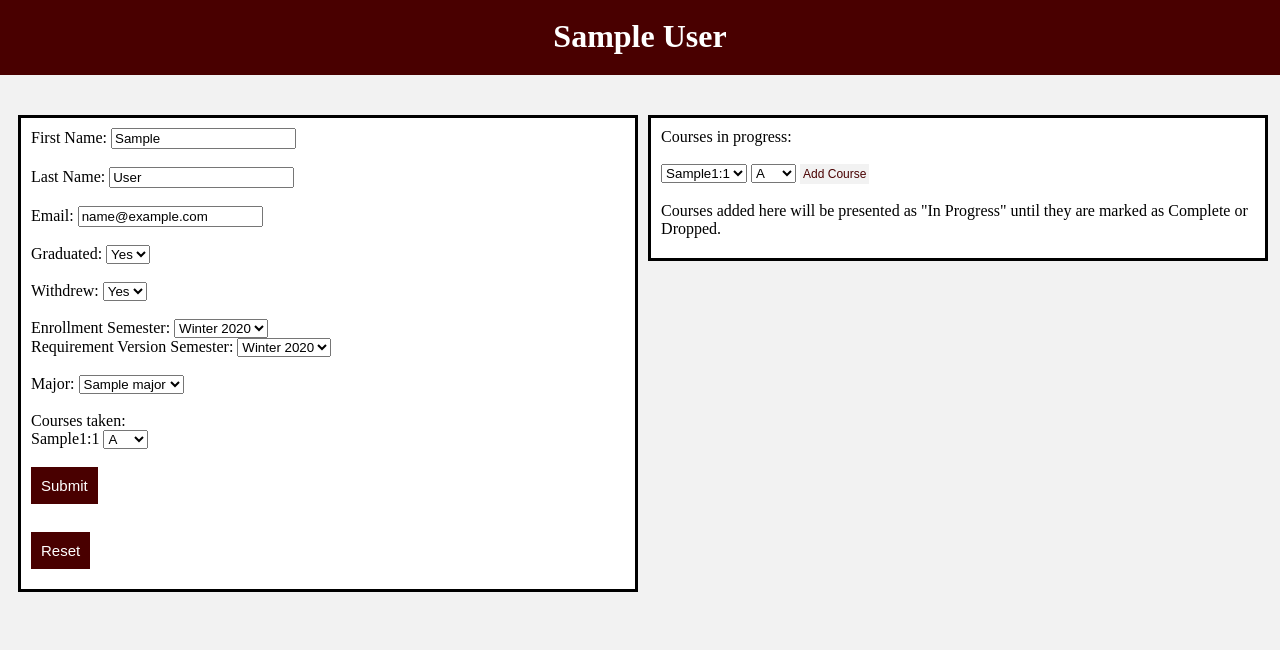
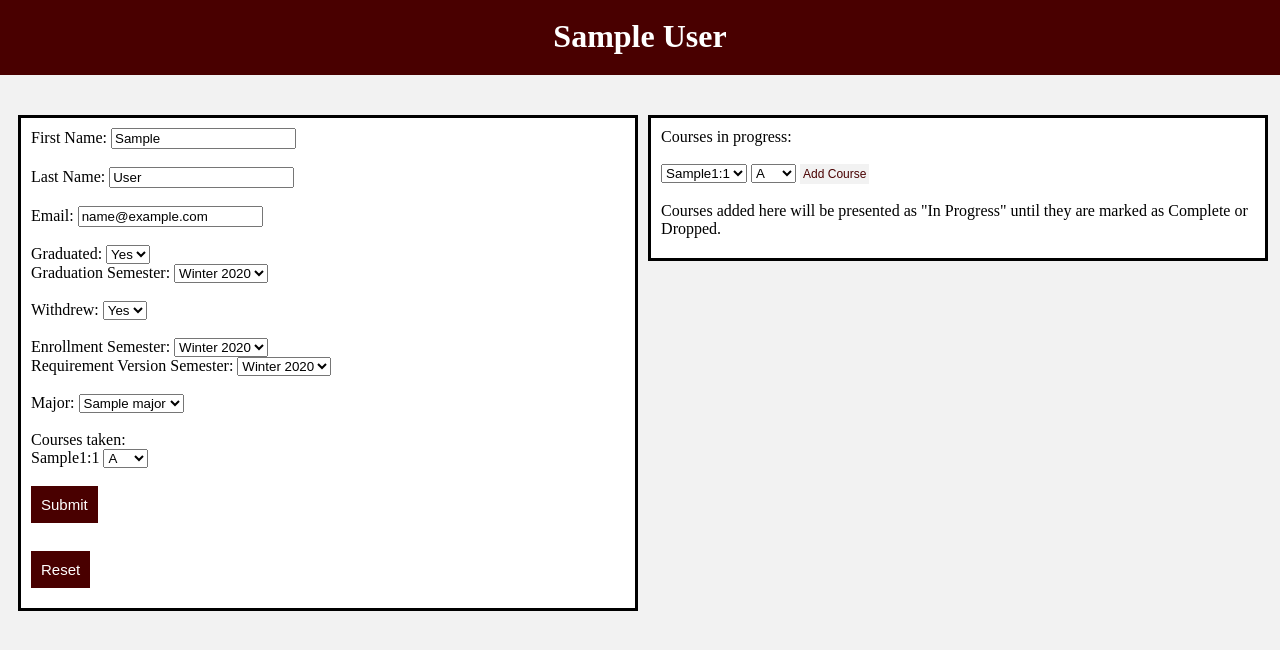
Before and after one commit to romanz-online/CSE416_MAST, a Django app: page /mast/edit/1/ in a window 1280 px wide. Shown: the top 650 px of the page. Run offline with Django 3.2, Linux system fonts and the light colour scheme; tables that the repository leaves empty hold one stand-in row (values such as "Sample post").

Commit message:
added password and graduation semester properties to Student

```diff
--- a/mast/models.py
+++ b/mast/models.py
@@ -7,6 +7,7 @@ class Season(models.TextChoices):
     SPRING = 'Spring'
     SUMMER = 'Summer'
     FALL = 'Fall'
+    NOT_APPLICABLE = 'N/A'
 
 
 class CourseStatus(models.TextChoices):
@@ -112,6 +113,8 @@ class Student(models.Model):
     email = models.CharField(max_length=100)
     entry_semester = models.ForeignKey(Semester, null=True, on_delete=models.SET_NULL)
     requirement_semester = models.ForeignKey(Requirement_Semester, null=True, on_delete=models.SET_NULL)
+    graduation_season = models.CharField(max_length=6, choices=Season.choices, default=Season.NOT_APPLICABLE)
+    graduation_year = models.IntegerField(default=0)
     major = models.ForeignKey(Major, null=True, on_delete=models.SET_NULL)
     track = models.ForeignKey(Tracks_in_Major, null=True, on_delete=models.SET_NULL)
     graduated = models.BooleanField(default=False)
@@ -120,10 +123,13 @@ class Student(models.Model):
     unsatisfied_courses = models.IntegerField(default=0)
     pending_courses = models.IntegerField(default=0)
     valid_schedule = models.BooleanField(default=True)
-    # password = models.CharField(max_length=100) # may be unnecessary
+    password = models.CharField(max_length=100)
 
     def __str__(self):
         return str(self.sbu_id)
+
+    def graduation_date(self):
+        return str(self.graduation_season) + " " + str(self.graduation_year)
 
 
 class Classes_Taken_by_Student(models.Model):
--- a/mast/templates/mast/edit.html
+++ b/mast/templates/mast/edit.html
@@ -83,6 +83,13 @@
                 <option value="yes">Yes</option>
                 <option value="no" selected>No</option>
             {% endif %}
+        </select>
+        <br>
+        Graduation Semester:
+        <select name="graduation_semester">
+            {% for s in semesters %}
+                <option value={{ s.id }}>{{ s }}</option>
+            {% endfor %}
         </select>
         <br>
         <br>
--- a/mast/templates/mast/new_student.html
+++ b/mast/templates/mast/new_student.html
@@ -49,6 +49,8 @@ div {
     <br>
     Email: <input name="email" type="text" autocomplete="on"> <br>
     <br>
+    Password: <input name="password" type="text"> <br>
+    <br>
     Enrollment Semester:
     <select name="entry_semester">
         {% for s in semesters %}
--- a/mast/views.py
+++ b/mast/views.py
@@ -227,6 +227,8 @@ def commit_edit(request, sbu_id):
         withdrew = True if request.GET['withdrew'] == 'yes' else False
         entry_semester = request.GET['entry_semester']
         requirement_semester = request.GET['requirement_semester']
+        graduation_semester = request.GET['graduation_semester']
+        graduation_semester = Semester.objects.get(id=int(graduation_semester))
 
         student.first_name = first_name
         student.last_name = last_name
@@ -236,6 +238,8 @@ def commit_edit(request, sbu_id):
         student.withdrew = withdrew
         student.entry_semester=Semester.objects.get(id=int(entry_semester))
         student.requirement_semester=Requirement_Semester.objects.get(id=int(requirement_semester))
+        student.graduation_season = graduation_semester.season
+        student.graduation_year = graduation_semester.year
 
         for course in Classes_Taken_by_Student.objects.all():
             if course.student == student and course.status != 'Pending':
```
Also changed, not shown: mast/templates/mast/detail.html (+8 -7 lines), mast/migrations/0054_auto_20210321_1933.py (added).
